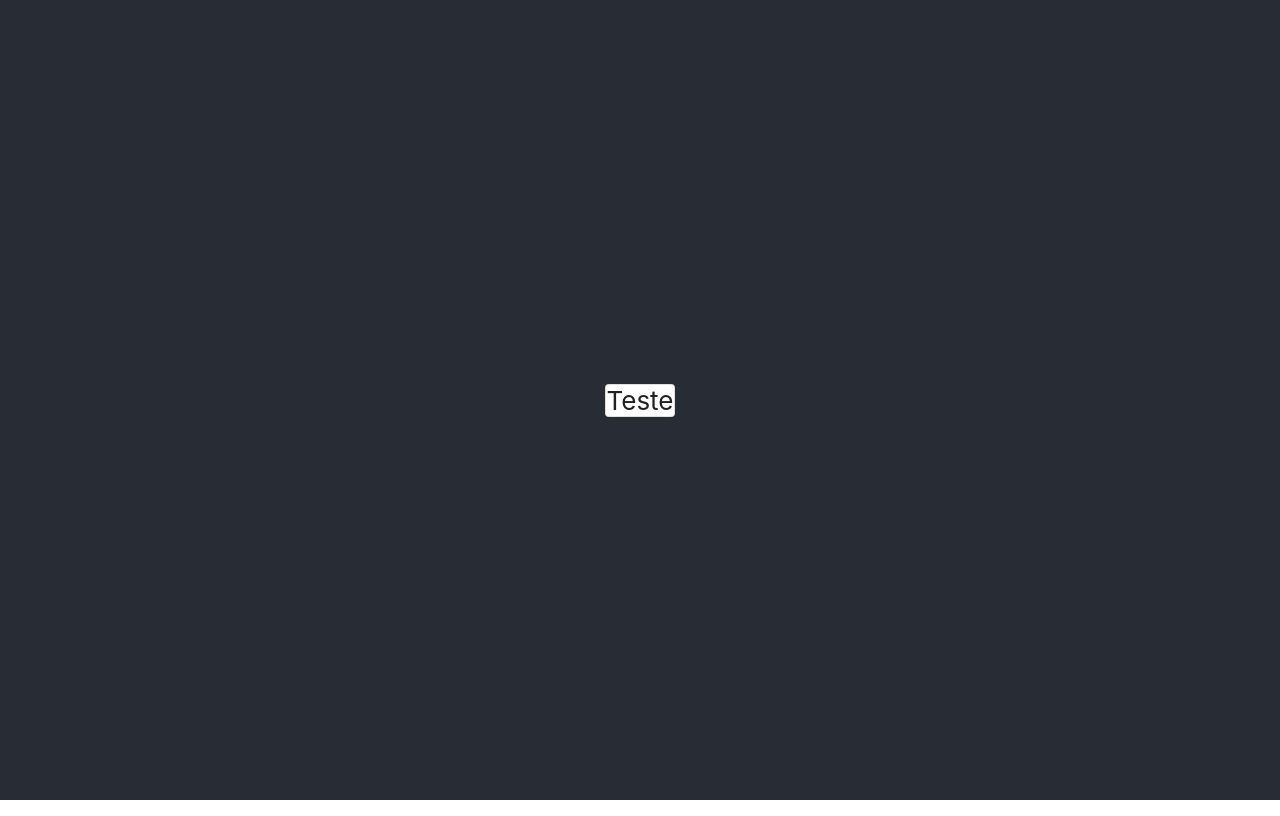
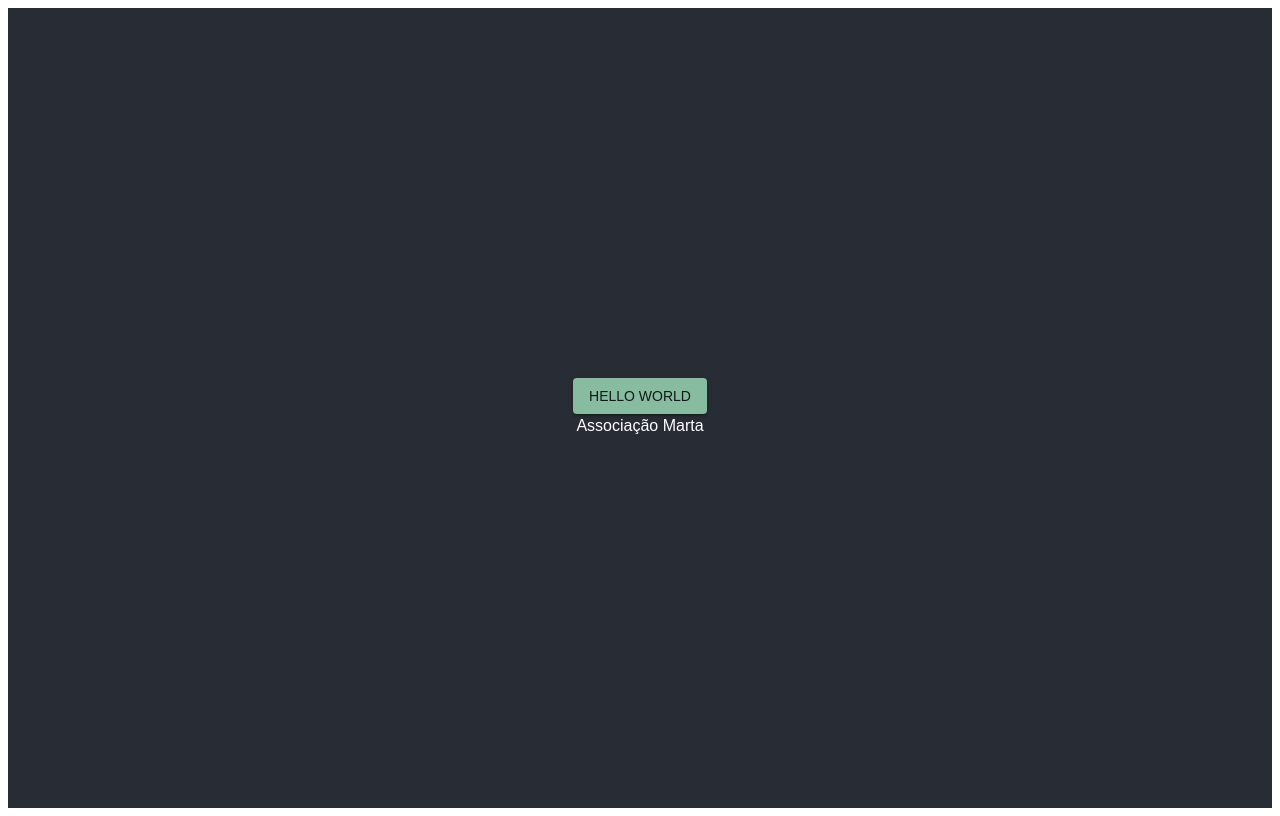
Before and after one commit to Associacao-Marta/marta-app, a React (Create React App) app: page / in a window 1280 px wide. Built offline with nearby package versions, Linux system fonts and the light colour scheme.

Commit message:
Add theme

```diff
--- a/src/App.js
+++ b/src/App.js
@@ -1,13 +1,16 @@
 import React from "react";
 import { ReactDOM } from "react";
 import "./App.css";
-import { Card } from "@mui/material";
+import { Button, Typography } from "@mui/material";
 
 function App() {
   return (
     <div className="App">
       <header className="App-header">
-        <Card variant="outlined">Teste</Card>
+        <Button variant="contained" color="primary">
+          Hello World
+        </Button>
+        <Typography>Associação Marta</Typography>
       </header>
     </div>
   );
--- a/src/index.js
+++ b/src/index.js
@@ -1,13 +1,16 @@
-import React from 'react';
-import ReactDOM from 'react-dom/client';
-import './index.css';
-import App from './App';
-import reportWebVitals from './reportWebVitals';
+import React from "react";
+import ReactDOM from "react-dom/client";
+import { ThemeProvider } from "@emotion/react";
+import theme from "./theme";
+import App from "./App";
+import reportWebVitals from "./reportWebVitals";
 
-const root = ReactDOM.createRoot(document.getElementById('root'));
+const root = ReactDOM.createRoot(document.getElementById("root"));
 root.render(
   <React.StrictMode>
-    <App />
+    <ThemeProvider theme={theme}>
+      <App />
+    </ThemeProvider>
   </React.StrictMode>
 );
 
--- /dev/null
+++ b/src/theme.js
@@ -0,0 +1,17 @@
+import { createTheme } from "@mui/material/styles";
+
+const theme = createTheme({
+  palette: {
+    primary: {
+      main: "#88BCA1",
+    },
+    secondary: {
+      main: "#A2D8CB",
+    },
+  },
+  typography: {
+    fontFamily: "sans-serif",
+  },
+});
+
+export default theme;
```
